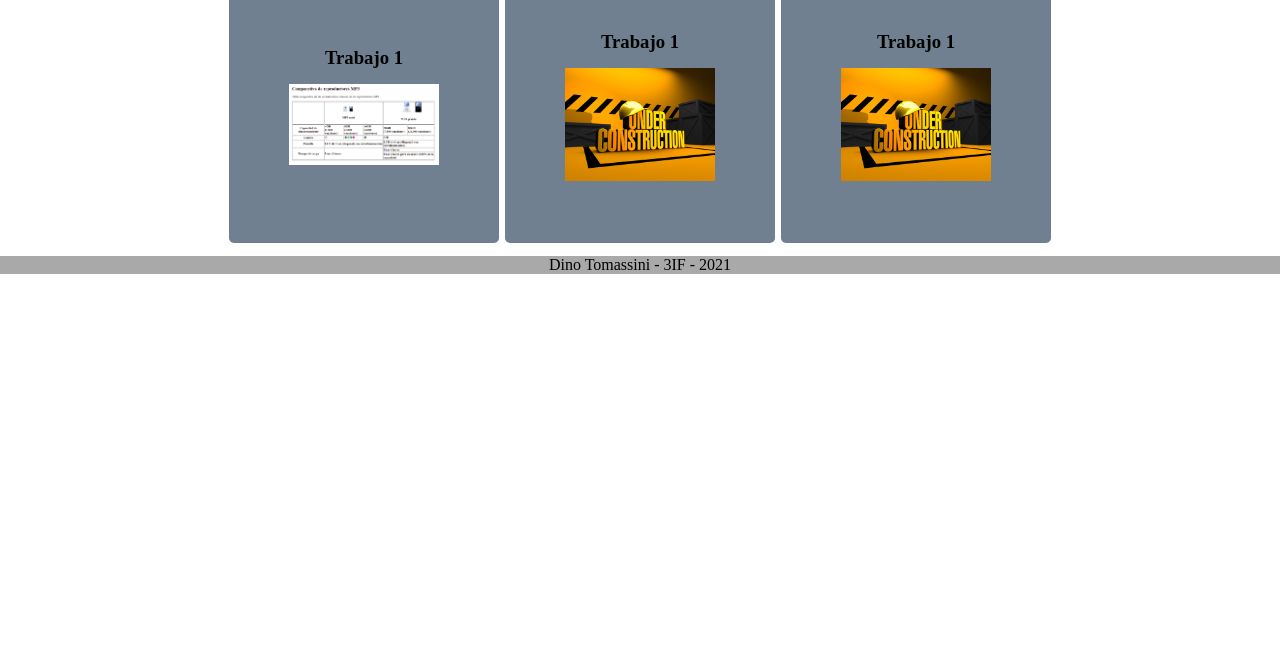
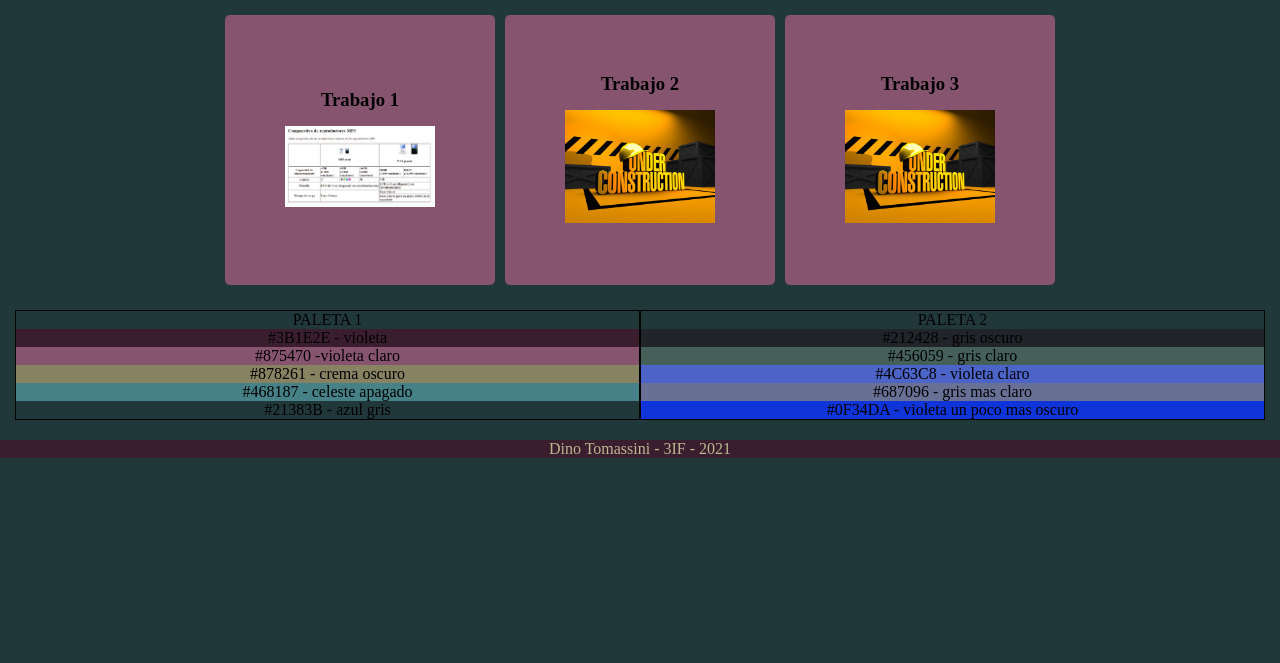
Before and after one commit to dinotomassini/trabajos-web-utu, a plain HTML site: page index.html in a window 1280 px wide. Shown: the part 137-800 px from the top of the page. Drawn offline with Linux system fonts and the light colour scheme.

Commit message:
Cambio de paleta de colores, correccion del display de las tarjetas y modificacion del README.

```diff
--- a/css/styles.css
+++ b/css/styles.css
@@ -1,10 +1,32 @@
+/*
+PALETAS DE COLORES
+
+PALETA 1
+#3B1E2E - violeta
+#875470 -violeta claro
+#878261 - crema oscuro
+#468187 - celeste apagado
+#21383B - azul gris
+
+PALETA 2
+#212428 - gris oscuro
+#456059 - gris claro
+#4C63C8 - violeta claro
+#687096 - gris mas claro
+#0F34DA - violeta un poco mas oscuro
+*/
+
 * {
   margin: 0;
   padding: 0;
 }
 
+body {
+  background-color: #21383b;
+}
+
 nav, footer {
-  background-color: darkgrey;
+  background-color: #3b1e2e;
 }
 
 nav {
@@ -21,16 +43,27 @@ nav {
 }
 
 main {
+  margin: 10px;
   justify-content: center;
+}
+
+nav, h1, footer {
+  color: #bbb693
 }
 
 h1, .card-title, footer {
   text-align: center;
 }
 
+h1 {
+  margin: 15px;
+  padding: 10px;
+}
+
 .deck {
   display: flex;
   justify-content: center;
+  flex-wrap: wrap;
 }
 
 .card {
@@ -38,9 +71,9 @@ h1, .card-title, footer {
   flex-direction: column;
   align-items: center;
   justify-content: center;
-  margin: 3px;
+  margin: 5px;
   padding: 7px;
-  background-color:slategrey;
+  background-color: #875470;
   border-radius: 5px;
   width: 16rem;
   height: 16rem;
@@ -51,9 +84,28 @@ h1, .card-title, footer {
 }
 
 .card:hover {
-  transform: scale(1.02);
+  transform: scale(1.04);
+  background-color: #468187;
 }
 
 footer {
   margin-top: 10px;
 }
+
+.prueba-colores {
+  display: flex;
+  justify-content:space-evenly;
+  text-align: center;
+  margin: 5px;
+  padding: 10px;
+}
+
+.paleta1 {
+  width: 50%;
+  border: 1px solid black;
+}
+
+.paleta2 {
+  width: 50%;
+  border: 1px solid black;
+}
--- a/index.html
+++ b/index.html
@@ -4,6 +4,7 @@
     <meta charset="UTF-8" />
     <meta http-equiv="X-UA-Compatible" content="IE=edge" />
     <meta name="viewport" content="width=device-width, initial-scale=1.0" />
+    <meta author="Dino Tomassini" />
     <link rel="stylesheet" href="./css/styles.css" />
     <title>Trabajos UTU</title>
   </head>
@@ -27,28 +28,42 @@
         </div>
 
         <div class="card">
-          <h3 class="card-title">Trabajo 1</h3>
-          <a href="./pages/trabajo1.html">
-            <img
-              src="./imagenes/under-construction.jpg"
-              width="150"
-              alt="trabajo 1"
-            />
+          <h3 class="card-title">Trabajo 2</h3>
+          <a href="#">
+            <img src="./imagenes/under-construction.jpg" width="150" alt="" />
           </a>
         </div>
 
         <div class="card">
-          <h3 class="card-title">Trabajo 1</h3>
-          <a href="./pages/trabajo1.html">
-            <img
-              src="./imagenes/under-construction.jpg"
-              width="150"
-              alt="trabajo 1"
-            />
+          <h3 class="card-title">Trabajo 3</h3>
+          <a href="#">
+            <img src="./imagenes/under-construction.jpg" width="150" alt="" />
           </a>
         </div>
       </section>
     </main>
+
+    <section class="prueba-colores">
+      <div class="paleta1">
+        <div>PALETA 1</div>
+        <div style="background-color: #3b1e2e">#3B1E2E - violeta</div>
+        <div style="background-color: #875470">#875470 -violeta claro</div>
+        <div style="background-color: #878261">#878261 - crema oscuro</div>
+        <div style="background-color: #468187">#468187 - celeste apagado</div>
+        <div style="background-color: #21383b">#21383B - azul gris</div>
+      </div>
+
+      <div class="paleta2">
+        <div>PALETA 2</div>
+        <div style="background-color: #212428">#212428 - gris oscuro</div>
+        <div style="background-color: #456059">#456059 - gris claro</div>
+        <div style="background-color: #4c63c8">#4C63C8 - violeta claro</div>
+        <div style="background-color: #687096">#687096 - gris mas claro</div>
+        <div style="background-color: #0f34da">
+          #0F34DA - violeta un poco mas oscuro
+        </div>
+      </div>
+    </section>
 
     <footer>
       <p>Dino Tomassini - 3IF - 2021</p>
```
Also changed, not shown: 1 other file.
